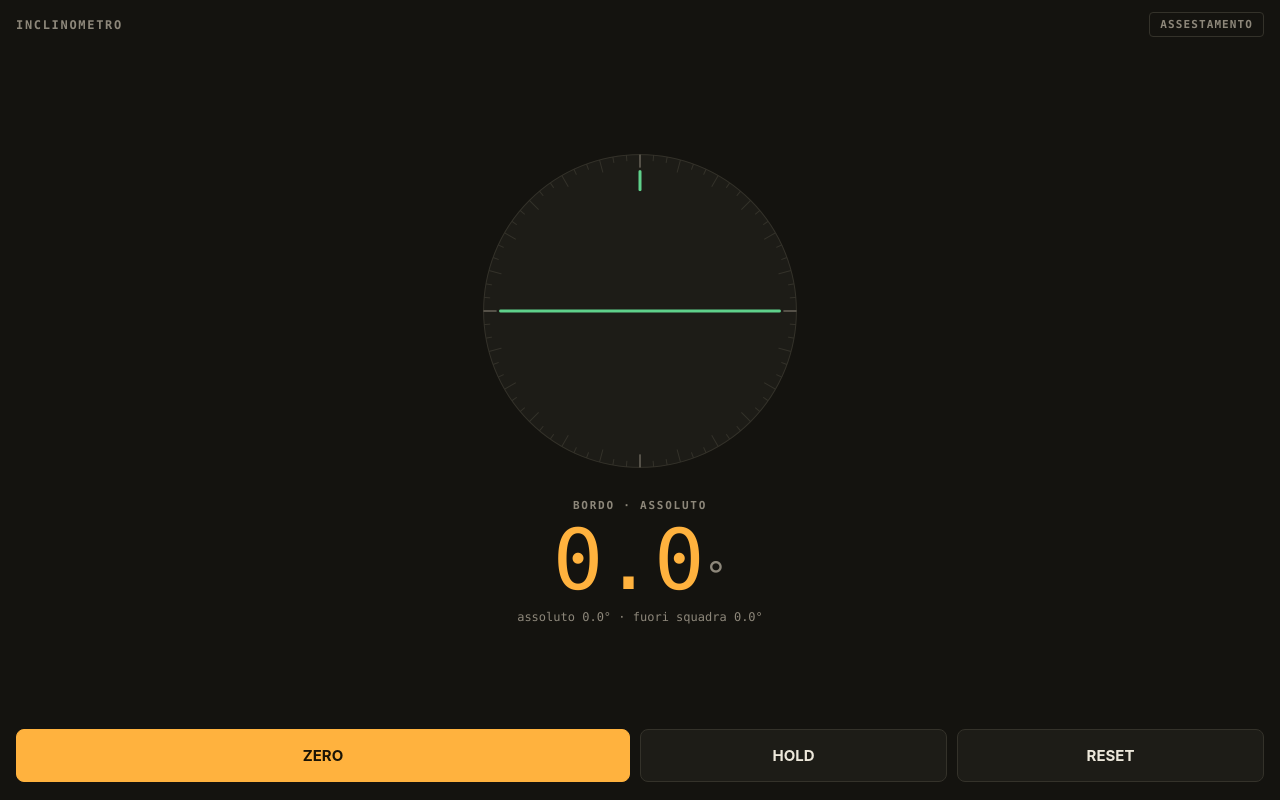
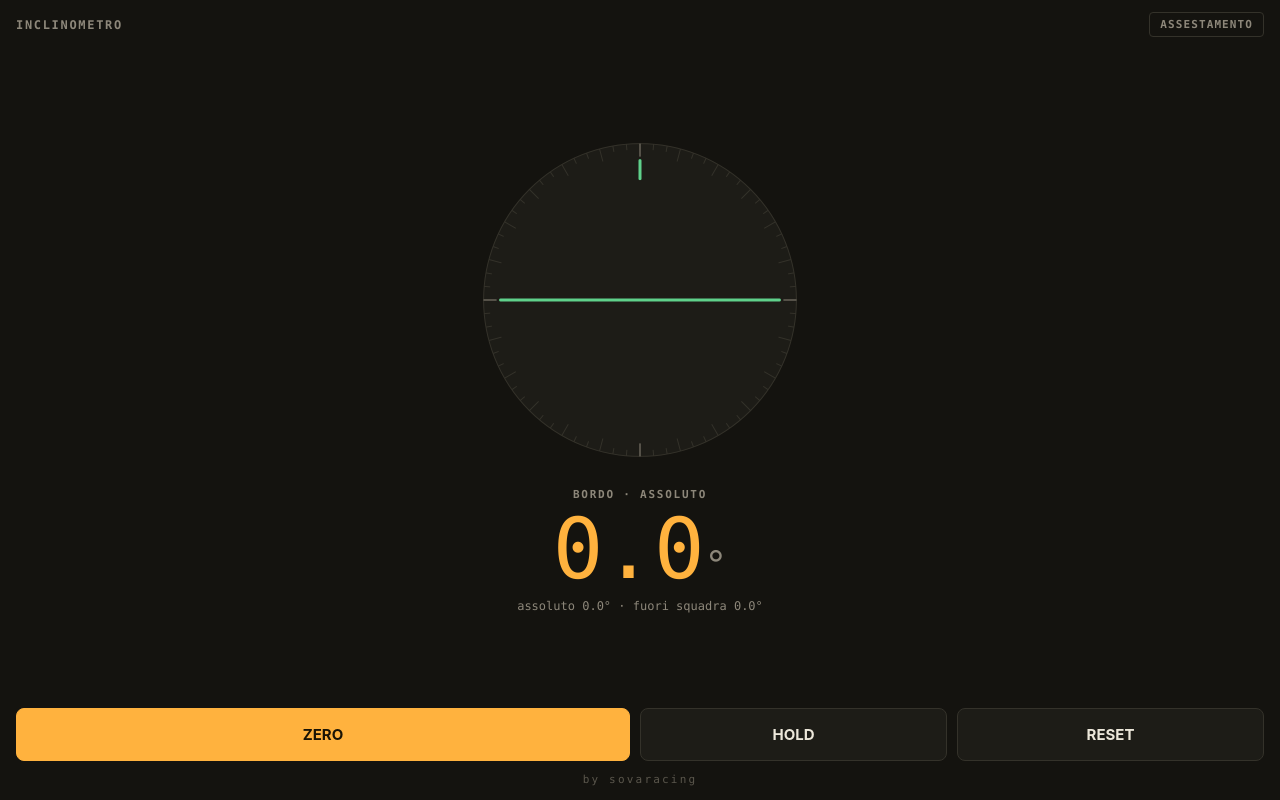
Before and after one commit to sovaracing/Inclinometro-by-sovaracing, a plain HTML site: page index.html in a window 1280 px wide. Both pictures are taken after a click on the button "Attiva sensori". Drawn offline with Linux system fonts and the light colour scheme.

Commit message:
Add files via upload

```diff
--- a/index.html
+++ b/index.html
@@ -37,7 +37,8 @@ canvas{width:100%;max-width:340px;aspect-ratio:1;margin:0 auto;display:block}
 .pair span{display:block;font:600 10px var(--mono);letter-spacing:.14em;color:var(--dim)}
 .pair b{font:500 34px var(--mono);font-variant-numeric:tabular-nums;color:var(--amber)}
 .sub{font:12px var(--mono);color:var(--dim);margin-top:8px;font-variant-numeric:tabular-nums}
-.controls{display:grid;grid-template-columns:2fr 1fr 1fr;gap:10px;padding:14px 0 18px}
+.controls{display:grid;grid-template-columns:2fr 1fr 1fr;gap:10px;padding:14px 0 0}
+.sign{text-align:center;font:11px var(--mono);letter-spacing:.2em;color:#5a564c;padding:12px 0 14px}
 button{font:700 15px var(--sans);border-radius:8px;border:1px solid var(--line);background:var(--panel);color:var(--fg);padding:16px 8px}
 button:active{transform:scale(.97)}
 button:focus-visible{outline:2px solid var(--amber);outline-offset:2px}
@@ -84,6 +85,8 @@ button:focus-visible{outline:2px solid var(--amber);outline-offset:2px}
   <button id="holdBtn" aria-pressed="false">HOLD</button>
   <button id="resetBtn">RESET</button>
 </div>
+
+<div class="sign">by sovaracing</div>
 
 <script>
 (() => {
```
